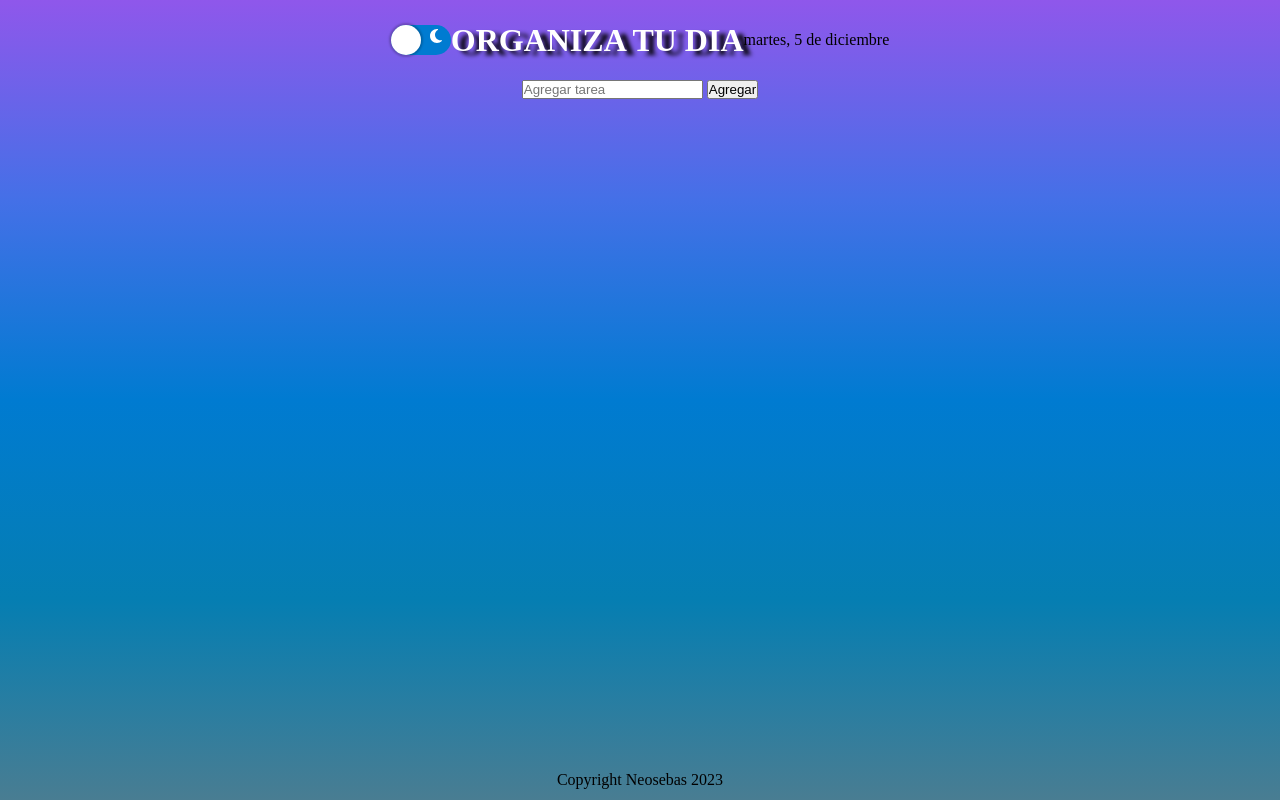
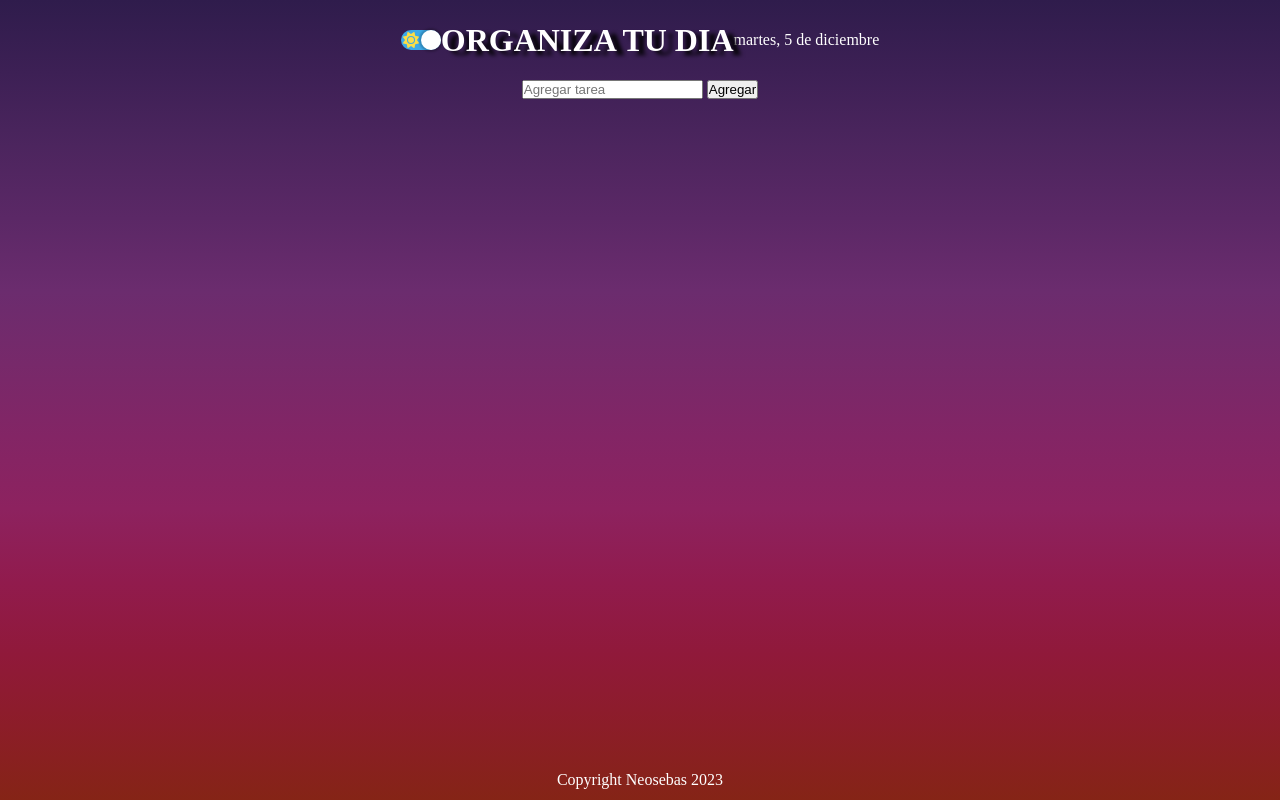
Before and after one commit to Neosebas/javascript-comision49780-sebastian-serruto, a plain HTML site: page index.html in a window 1280 px wide. Both pictures are taken after a click on the button 420 px from the left and 40 px from the top of the page. Drawn offline with Linux system fonts and the light colour scheme.

Commit message:
Terminado del modo oscuro y el boton switch

```diff
--- a/css/style.css
+++ b/css/style.css
@@ -24,7 +24,7 @@ header{
     align-items: center;
 }
 .switch {
-    background-color: #007bd1;
+    background-color: #063456;
     border-radius: 62.5rem;
     border: none;
     position: relative;
@@ -35,8 +35,8 @@ header{
 .switch::after{
     content: "";
     display: block;
-    width: 1.875rem;
-    height: 1.875rem;
+    width: 1.25rem;
+    height: 1.25rem;
     position: absolute;
     background: #ffffff;
     top: 0;
@@ -46,16 +46,20 @@ header{
     transition: .3s ease all;
     box-shadow: 0px 0px .125rem .125rem rgba(0, 0, 0,.2);
 }
+.active {
+    background: #3ca9e7;
+}
+.active::after{
+    right: 0;
+    left: unset;
+}
 .switch span {
-    width: 1.875rem;
-    height: 1.875rem;
-    line-height: 1.875rem;
+    width: 1.25rem;
+    height: 1.25rem;
+    line-height: 1.25rem;
     display: block;
     background: none;
-}
-switch span img {
-    width: 1.875rem;
-    height: 5rem;
+    padding-top: .0938rem;
 }
 header h1{
     color: #ffffff;
@@ -99,11 +103,8 @@ footer{
 
 .darkMode {
     background-image: linear-gradient(to bottom, #2f1c4c, #3d2055, #4c255e, #5b2866, #6b2c6e, #77296a, #832565, #8d225f, #911b4d, #90193a, #8c1d28, #852416);
-}
-.darkMode ul {
     color: #ffffff;
 }
-
 .darkMode li {
     background-image: linear-gradient(to right, #495cb9, #635cc4, #7d5bcc, #9858d2, #b352d5);
 }
--- a/js/index.js
+++ b/js/index.js
@@ -3,6 +3,8 @@
 
 //  VARIABLES
 
+const LAYOUT = document.querySelector ('.layout');
+const BTN_SWITCH = document.querySelector('#switch');
 const DATE = document.querySelector('#date');
 const INPUT = document.querySelector('#input');
 const BTN_ADD = document.querySelector('#btnEnter');
@@ -13,6 +15,13 @@ const YEAR = document.querySelector('#current_year');
 let list = [];
 let id = 0;
 
+
+/** FUNCION MODO OSCURO **/
+
+BTN_SWITCH.addEventListener('click', () =>{
+    LAYOUT.classList.toggle('darkMode')
+    BTN_SWITCH.classList.toggle('active')
+});
 
 /** FUNCION FECHA DEL DIA **/
 
```
